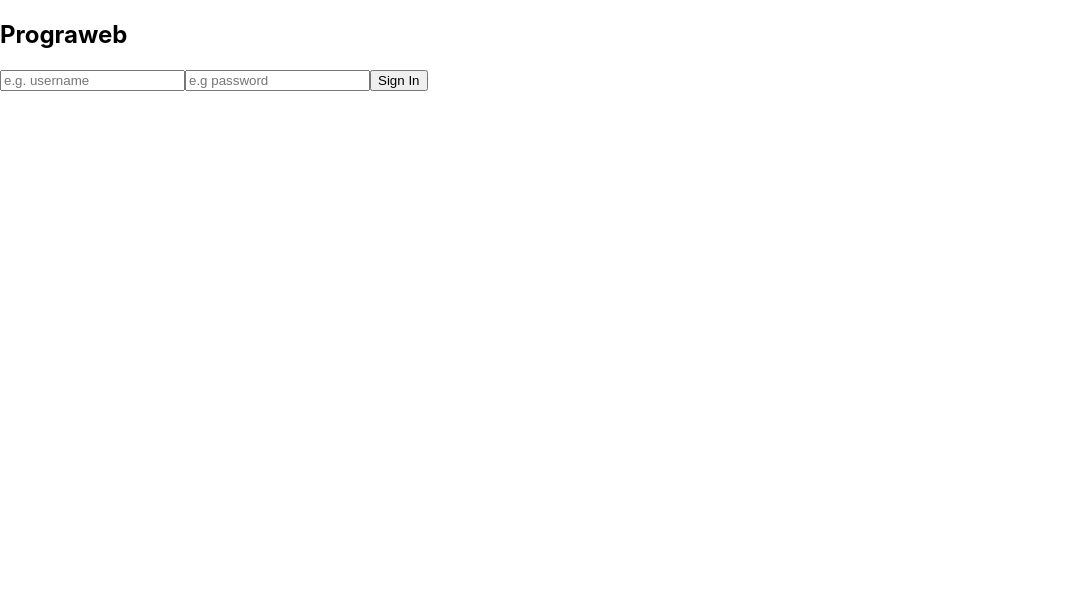
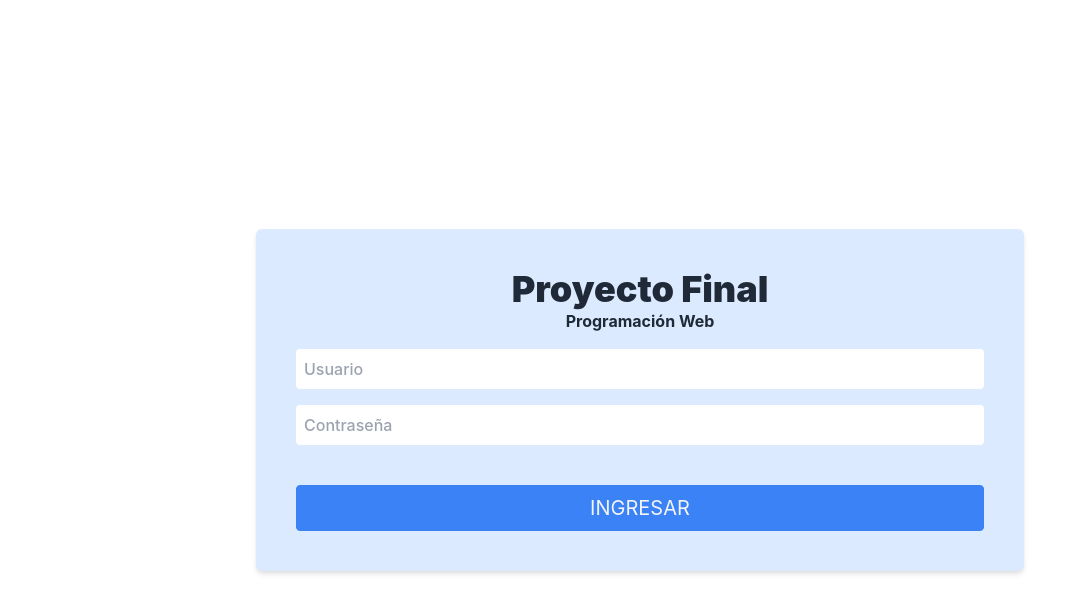
Before and after one commit to TestClasss/git_proyecto, a React (Create React App) app: page /login in a window 1280 px wide. Shown: the top 612 px of the page, without its empty margins (0-1087 px from the left). Built offline with nearby package versions, Linux system fonts and the light colour scheme.

Commit message:
Added Tailwind to React Project

```diff
--- a/src/index.css
+++ b/src/index.css
@@ -1,3 +1,7 @@
+@tailwind base;
+@tailwind components;
+@tailwind utilities;
+
 body {
   margin: 0;
   font-family: -apple-system, BlinkMacSystemFont, 'Segoe UI', 'Roboto', 'Oxygen',
--- a/src/pages/login/login.jsx
+++ b/src/pages/login/login.jsx
@@ -30,30 +30,31 @@ export default function Login() {
     }
 
     return (
-        <div className="flex justify-center items-center min-h-screen bg-gradient-to-r from-green-400 to-blue-500">
+        <div className="flex justify-center items-center min-h-screen bg-gradient-to-bl from-emerald-400 to-indigo-800">
             <main className="w-3/4 max-w-3xl bg-blue-100 rounded-md p-8 md:p-10 shadow-md">
                 <form onSubmit={onSubmitHandler} className="flex flex-col gap-4 items-center justify-center">
-                    <h2 className="uppercase text-gray-800 font-monserrat font-black text-4xl mb-4">Prograweb</h2>
+                    <h2 className="text-gray-800 font-monserrat font-black text-4xl">Proyecto Final</h2>
+                    <h3 className="-mt-4 p-0 font-monserrat text-gray-800 font-bold min-w-max"> Programación Web</h3>
 
-                    {error && <p className="w-full rounded p-3 text-center text-white font-roboto bg-red-700 select-none">
-                        Un error ha ocurrido en el inicio de sesión
+                    {error && <p className="w-full rounded p-3 text-center text-yellow-800 font-roboto bg-amber-300 select-none">
+                        Ha ocurrido un error. Por favor, revisa tus credenciales y vuelve a intentarlo
                     </p>}
 
                     <input className="font-medium w-full text-gray-700 focus:outline-none focus:ring focus:border-gray-700 p-2 rounded"
                         type='text'
                         value={username}
-                        placeholder='e.g. username'
+                        placeholder='Usuario'
                         onChange={(e) => onChange(e, setUsername)}
                     />
 
                     <input className="font-medium w-full text-gray-700 focus:outline-none focus:ring focus:border-gray-700 p-2 rounded"
                         type="password"
-                        placeholder="e.g password"
+                        placeholder="Contraseña"
                         onChange={(e) => onChange(e, setPassword)}
                         value={password}
                     />
 
-                    <button className="mt-6 w-full transition rounded border border-blue-500 duration-300 ease-in-out text-xl text-extrabold uppercase bg-blue-500 hover:bg-blue-700 py-2 px-4 text-gray-100">Sign In </button>
+                    <button className="mt-6 w-full transition rounded border border-blue-500 duration-300 ease-in-out text-xl text-extrabold uppercase bg-blue-500 hover:bg-blue-700 py-2 px-4 text-gray-100">Ingresar</button>
                 </form>
             </main>
         </div>
--- a/src/pages/user/User.jsx
+++ b/src/pages/user/User.jsx
@@ -12,7 +12,7 @@ export default function User() {
     }
 
     return (
-        <section className="flex gap-4 flex-col lg:flex-row justify-around items-center p-6 lg:p-10 min-h-screen">
+        <section className="flex flex-col justify-center items-center min-h-screen min-w-scren">
             <div className="w-4/5 lg:w-1/2 gap-6 h-full flex flex-col justify-around items-center">
                 <h2 className="text-5xl lg:text-6xl font-extrabold text-gray-800 text-center">User page</h2>
                 <h3 className="text-lg font-medium text-gray-700 text-center">An admin role is not required to access this page</h3>
```
Also changed, not shown: package.json (+9 -3 lines), 1 other file (tests, documents, lock files or other folders).
